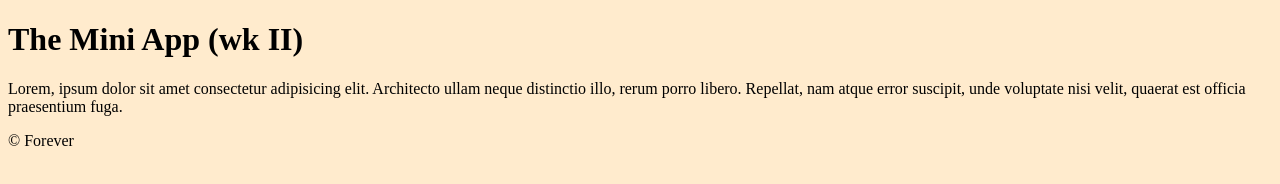
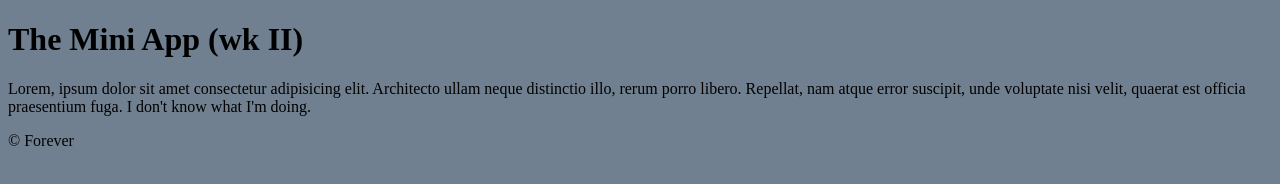
Before and after one commit to KC135Q/mini-app-wk2, a plain HTML site: page index.html in a window 1280 px wide. Drawn offline with Linux system fonts and the light colour scheme.

Commit message:
updated index and css

```diff
--- a/assets/css/style.css
+++ b/assets/css/style.css
@@ -1,3 +1,3 @@
 body {
-  background-color: blanchedalmond;
+  background-color: slategray;
 }
--- a/index.html
+++ b/index.html
@@ -13,6 +13,7 @@
       Lorem, ipsum dolor sit amet consectetur adipisicing elit. Architecto ullam
       neque distinctio illo, rerum porro libero. Repellat, nam atque error
       suscipit, unde voluptate nisi velit, quaerat est officia praesentium fuga.
+      I don't know what I'm doing.
     </p>
     <footer>© Forever</footer>
   </body>
```
